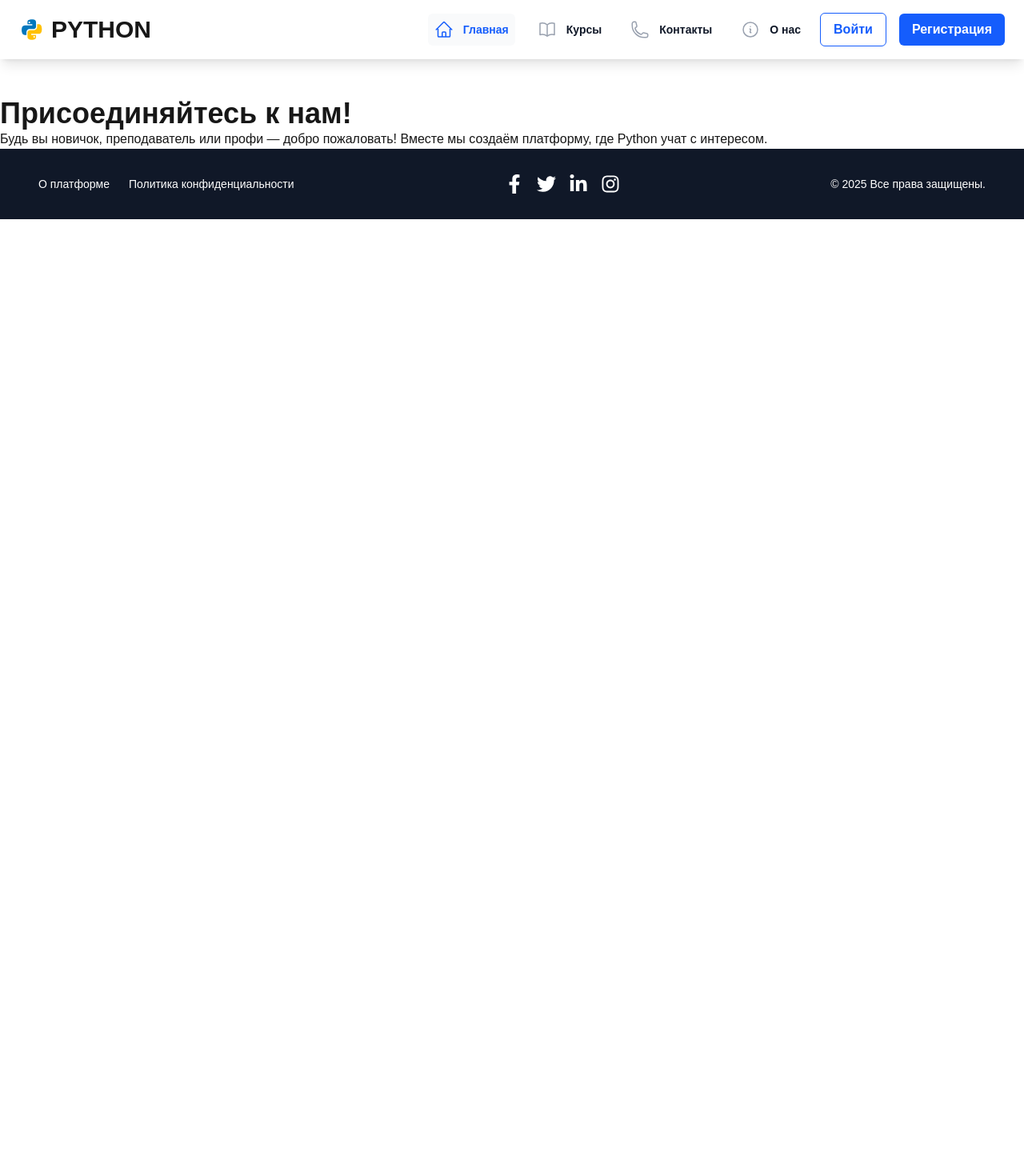
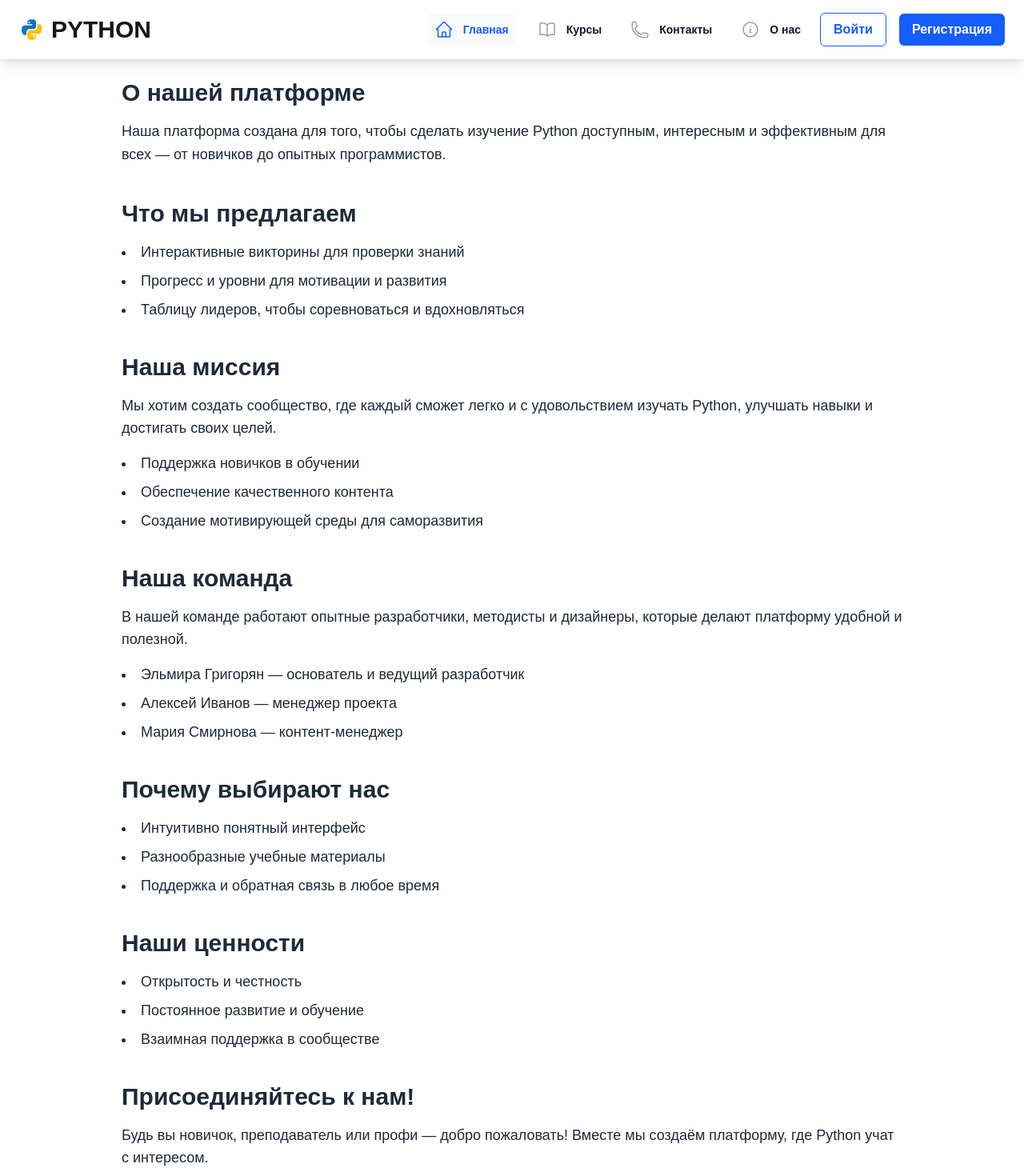
Before and after one commit to Grigoryan01/python-quiz, a Next.js app: page /dashboard/about in a window 1280 px wide. Shown: the top 1470 px of the page at 80% size. Before the commit the page ends 800 px from the top, so only its background shows below. Built offline with nearby package versions, Linux system fonts and the light colour scheme.

Commit message:
Update styles and data

```diff
--- a/src/components/about/about.tsx
+++ b/src/components/about/about.tsx
@@ -1,64 +1,72 @@
-const AboutUsPage=()=>{
-    return(
-    <div className="flex flex-col items-start gap-2">
-        <div className="">
-            <h1 className='text-2xl lg:text-4xl font-bold'></h1>
-            <p></p>
-        </div>
-          <div className="">
-            <h1 className='text-2xl lg:text-4xl font-bold'></h1>
-            <ul>
-                <li></li>
-                <li></li>
-                <li></li>
-            </ul>
-        </div>
-          <div className="">
-            <h1 className='text-2xl lg:text-4xl font-bold'></h1>
-            <p></p>
-                <ul>
-                <li></li>
-                <li></li>
-                <li></li>
-            </ul>
-        </div>
+const AboutUsPage = () => {
+  return (
+    <div className="max-w-5xl mx-auto p-6 flex flex-col gap-10 text-gray-800">
+      <section>
+        <h1 className="text-xl lg:text-3xl font-bold mb-4">О нашей платформе</h1>
+        <p className="text-lg leading-relaxed">
+          Наша платформа создана для того, чтобы сделать изучение Python доступным, интересным и эффективным для всех — от новичков до опытных программистов.
+        </p>
+      </section>
 
-          <div className="">
-            <h1 className='text-2xl lg:text-4xl font-bold'></h1>
-            <p></p>
-                <ul>
-                <li></li>
-                <li></li>
-                <li></li>
-            </ul>
-        </div>
+      <section>
+        <h1 className="text-xl lg:text-3xl font-bold mb-4">Что мы предлагаем</h1>
+        <ul className="list-disc list-inside space-y-2 text-lg">
+          <li>Интерактивные викторины для проверки знаний</li>
+          <li>Прогресс и уровни для мотивации и развития</li>
+          <li>Таблицу лидеров, чтобы соревноваться и вдохновляться</li>
+        </ul>
+      </section>
 
-           <div className="">
-            <h1 className='text-2xl lg:text-4xl font-bold'></h1>
-                <ul>
-                <li></li>
-                <li></li>
-                <li></li>
-            </ul>
-        </div>
+      <section>
+        <h1 className="text-xl lg:text-3xl font-bold mb-4">Наша миссия</h1>
+        <p className="text-lg mb-4">
+          Мы хотим создать сообщество, где каждый сможет легко и с удовольствием изучать Python, улучшать навыки и достигать своих целей.
+        </p>
+        <ul className="list-disc list-inside space-y-2 text-lg">
+          <li>Поддержка новичков в обучении</li>
+          <li>Обеспечение качественного контента</li>
+          <li>Создание мотивирующей среды для саморазвития</li>
+        </ul>
+      </section>
 
+      <section>
+        <h1 className="text-xl lg:text-3xl font-bold mb-4">Наша команда</h1>
+        <p className="text-lg mb-4">
+          В нашей команде работают опытные разработчики, методисты и дизайнеры, которые делают платформу удобной и полезной.
+        </p>
+        <ul className="list-disc list-inside space-y-2 text-lg">
+          <li>Эльмира Григорян — основатель и ведущий разработчик</li>
+          <li>Алексей Иванов — менеджер проекта</li>
+          <li>Мария Смирнова — контент-менеджер</li>
+        </ul>
+      </section>
 
-           <div className="">
-            <h1 className='text-2xl lg:text-4xl font-bold'></h1>
-                <ul>
-                <li></li>
-                <li></li>
-                <li></li>
-            </ul>
-        </div>
+      <section>
+        <h1 className="text-xl lg:text-3xl font-bold mb-4">Почему выбирают нас</h1>
+        <ul className="list-disc list-inside space-y-2 text-lg">
+          <li>Интуитивно понятный интерфейс</li>
+          <li>Разнообразные учебные материалы</li>
+          <li>Поддержка и обратная связь в любое время</li>
+        </ul>
+      </section>
 
+      <section>
+        <h1 className="text-xl lg:text-3xl font-bold mb-4">Наши ценности</h1>
+        <ul className="list-disc list-inside space-y-2 text-lg">
+          <li>Открытость и честность</li>
+          <li>Постоянное развитие и обучение</li>
+          <li>Взаимная поддержка в сообществе</li>
+        </ul>
+      </section>
 
-           <div className="">
-            <h1 className='text-2xl lg:text-4xl font-bold'>Присоединяйтесь к нам!</h1>
-             <p>Будь вы новичок, преподаватель или профи — добро пожаловать! Вместе мы создаём платформу, где Python учат с интересом.</p>
-        </div>
+      <section>
+        <h1 className="text-xl lg:text-3xl font-bold mb-4">Присоединяйтесь к нам!</h1>
+        <p className="text-lg">
+          Будь вы новичок, преподаватель или профи — добро пожаловать! Вместе мы создаём платформу, где Python учат с интересом.
+        </p>
+      </section>
     </div>
-    )
+  )
 }
 
 export default AboutUsPage
```
